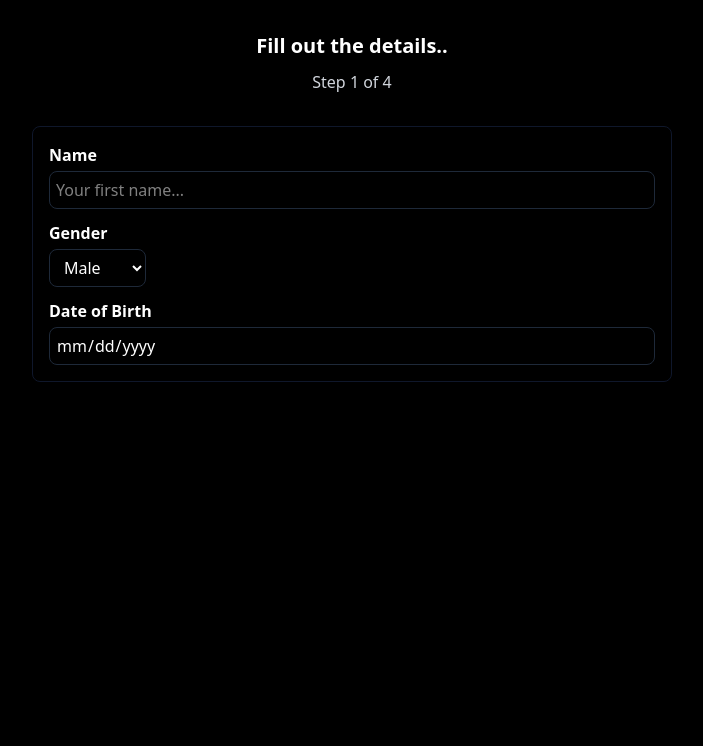
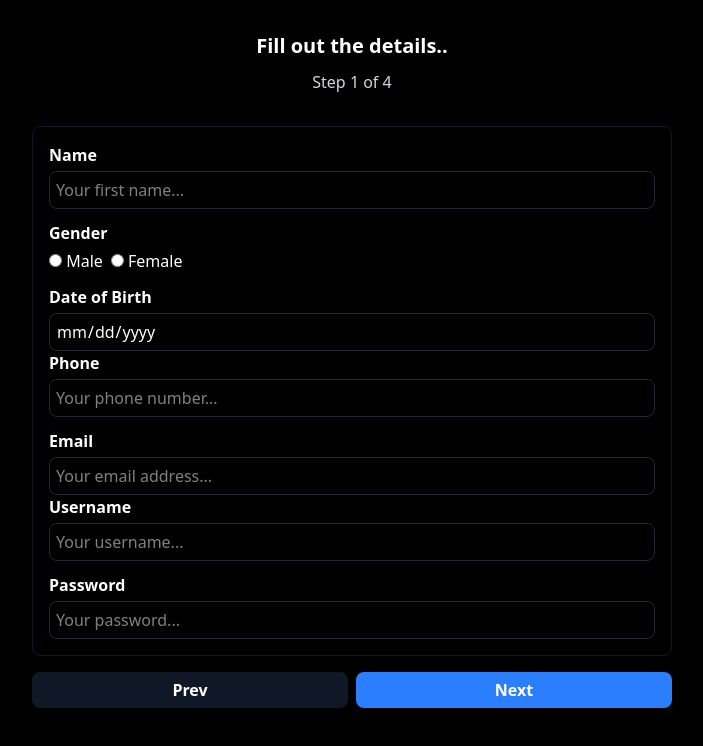
Before and after one commit to aditya-adavade12/multi-step-form, a React (Vite) app: page / in a window 1280 px wide. Shown: the top 746 px of the page, without its empty margins (288-991 px from the left). Built offline with nearby package versions, Linux system fonts and the light colour scheme.

Commit message:
UI updated

```diff
--- a/src/Components/Form.jsx
+++ b/src/Components/Form.jsx
@@ -18,26 +18,118 @@ const Form = () => {
         </div>
       </div>
       {/* Form Container */}
-      <div id="form-container" className="p-4 w-[50vw] mx-auto mt-8 rounded-lg border border-slate-900">
+      <div
+        id="form-container"
+        className="p-4 w-[50vw] mx-auto mt-8 rounded-lg border border-slate-900 max-sm:w-[90vw]"
+      >
+        {/* Form 1 */}
         <div id="form1" className="flex flex-col justify-start gap-3">
           <div className="flex flex-col justify-start items-start gap-1">
-                <label htmlFor="name" className="font-semibold">Name</label>
-                <input type="text" name="name" id="name" placeholder="Your first name..." className="w-full border border-gray-800 px-1.5 py-1.5 rounded-lg outline-none" required/>
+            <label htmlFor="name" className="font-semibold">
+              Name
+            </label>
+            <input
+              type="text"
+              name="name"
+              id="name"
+              placeholder="Your first name..."
+              className="w-full border border-gray-800 px-1.5 py-1.5 rounded-lg outline-none"
+              required
+            />
           </div>
           <div className="flex flex-col justify-start items-start gap-1">
-                <label htmlFor="gender" className="font-semibold">Gender</label>
+            <label htmlFor="gender" className="font-semibold">
+              Gender
+            </label>
+            <div className="flex flex-row items-center gap-2">
               <div>
-                    <select name="gender" id="gender" className="w-full px-2.5 outline-none py-1.5 border-gray-800 border rounded-lg cursor-pointer bg-black" required>
-                        <option value="male">Male</option>
-                        <option value="female">Female</option>
-                    </select>
+              <input type="radio" name="gender" id="male" />
+              {" "}
+              <label htmlFor="male">Male</label>
+              </div>
+              <div>
+              <input type="radio" name="gender" id="female" />
+              {" "}
+              <label htmlFor="female">Female</label>
+              </div>
             </div>
           </div>
           <div className="flex flex-col justify-start items-start gap-1">
-                <label htmlFor="dob" className="font-semibold">Date of Birth</label>
-                <input type="date" name="dob" id="dob" className="w-full border border-gray-800 px-1.5 py-1.5 rounded-lg outline-none" required/>
+            <label htmlFor="dob" className="font-semibold">
+              Date of Birth
+            </label>
+            <input
+              type="date"
+              name="dob"
+              id="dob"
+              className="w-full border border-gray-800 px-1.5 py-1.5 rounded-lg outline-none"
+              required
+            />
           </div>
         </div>
+        {/* Form 2 */}
+        <div id="form2" className="flex flex-col justify-start gap-3">
+          <div className="flex flex-col justify-start items-start gap-1">
+            <label htmlFor="phone" className="font-semibold">
+              Phone
+            </label>
+            <input
+              type="text"
+              name="phone"
+              id="phone"
+              placeholder="Your phone number..."
+              className="w-full border border-gray-800 px-1.5 py-1.5 rounded-lg outline-none"
+              required
+            />
+          </div>
+          <div className="flex flex-col justify-start items-start gap-1">
+            <label htmlFor="email" className="font-semibold">
+              Email
+            </label>
+            <input
+              type="email"
+              name="email"
+              id="email"
+              placeholder="Your email address..."
+              className="w-full border border-gray-800 px-1.5 py-1.5 rounded-lg outline-none"
+              required
+            />
+          </div>
+        </div>
+        {/* Form 3 */}
+        <div id="form3" className="flex flex-col justify-start gap-3">
+          <div className="flex flex-col justify-start items-start gap-1">
+            <label htmlFor="username" className="font-semibold">
+              Username
+            </label>
+            <input
+              type="text"
+              name="username"
+              id="username"
+              placeholder="Your username..."
+              className="w-full border border-gray-800 px-1.5 py-1.5 rounded-lg outline-none"
+              required
+            />
+          </div>
+          <div className="flex flex-col justify-start items-start gap-1">
+            <label htmlFor="password" className="font-semibold">
+              Password
+            </label>
+            <input
+              type="password"
+              name="password"
+              id="password"
+              placeholder="Your password..."
+              className="w-full border border-gray-800 px-1.5 py-1.5 rounded-lg outline-none"
+              required
+            />
+          </div>
+        </div>
+      </div>
+      {/* Buttons Container */}
+      <div id="btns" className="w-[50vw] max-sm:w-[90vw] mx-auto mt-4 flex flex-row justify-center gap-2 items-center font-semibold">
+        <button className="bg-gray-900 w-full p-1.5 rounded-lg cursor-pointer hover:opacity-85 transition-all outline-none">Prev</button>
+        <button className="bg-blue-500 w-full p-1.5 rounded-lg cursor-pointer hover:opacity-85 transition-all outline-none">Next</button>
       </div>
     </div>
   );
```
Lines whose indentation alone changed are shown as unchanged.
